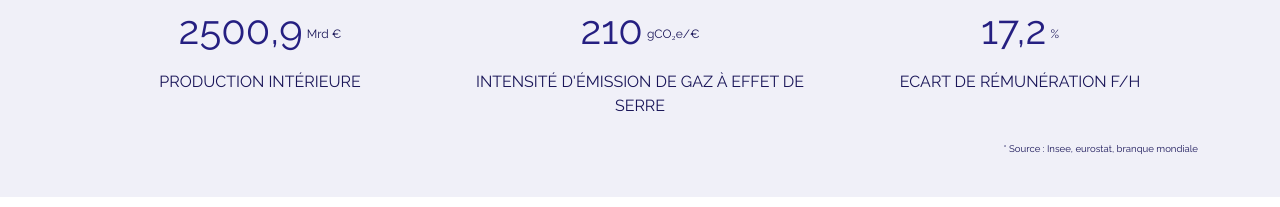
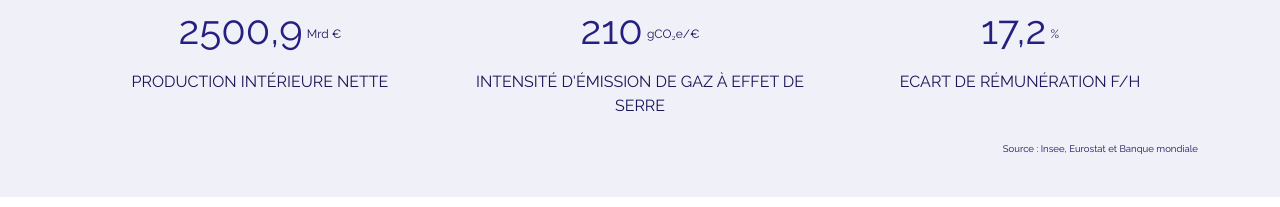
Before and after one commit to La-Societe-Nouvelle/LaSocieteNouvelle-Website, a Next.js app: page / in a window 1280 px wide. Shown: the part 329-536 px from the top of the page. Built offline with nearby package versions, Linux system fonts and the light colour scheme; no server answers.

Commit message:
update key figures infos

```diff
--- a/src/pages/index.js
+++ b/src/pages/index.js
@@ -29,7 +29,7 @@ const Home = () =>
               <p className="text-center">
                 <span className="h1">2500,9</span> <sup> Mrd €</sup>
               </p>
-              <p className="text-center">Production intérieure</p>
+              <p className="text-center">Production intérieure nette</p>
             </Col>
             <Col className="statistic-item" xs={12} lg={4}>
               <Image
@@ -57,7 +57,7 @@ const Home = () =>
               </p>
               <p className="text-center">Ecart de rémunération F/H</p>
             </Col>
-            <p className="source text-end mt-2">* Source : Insee, eurostat, branque mondiale</p>
+            <p className="source text-end mt-2">Source : Insee, Eurostat et Banque mondiale</p>
           </Row>
         </Container>
       </div>
```
